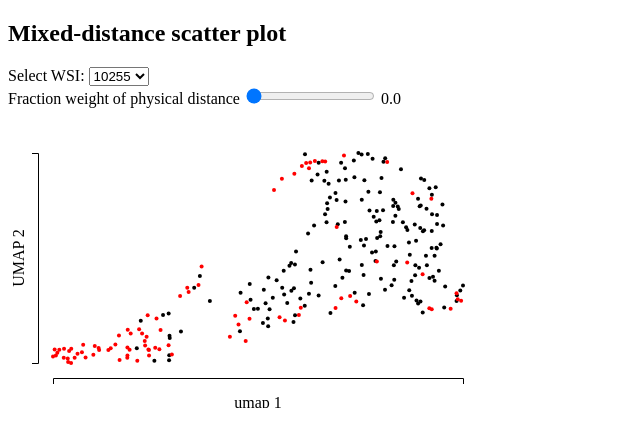
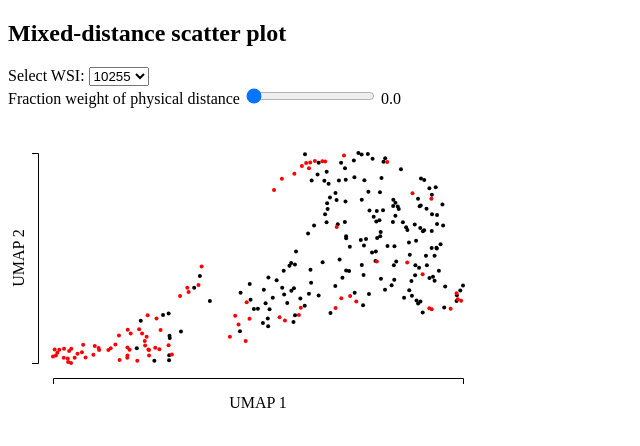
Before and after one commit to hungyiwu/md-serve, a plain HTML site: page index.html in a window 1280 px wide. Shown: the full height of the page, 0-640 px from the left. Drawn offline with nearby package versions, Linux system fonts and the light colour scheme.

Commit message:
final issue

```diff
--- a/index.html
+++ b/index.html
@@ -100,7 +100,7 @@
                         .attr("transform",
                             `translate(${xAxisTextLoc[0]}, ${xAxisTextLoc[1]})`)
                       .style("text-anchor", "middle")
-                      .text("umap 1");
+                      .text("UMAP 1");
 
                     var yAxisTextLoc = [0, -canvas_height / 2];
                     svg.append("text")
```
